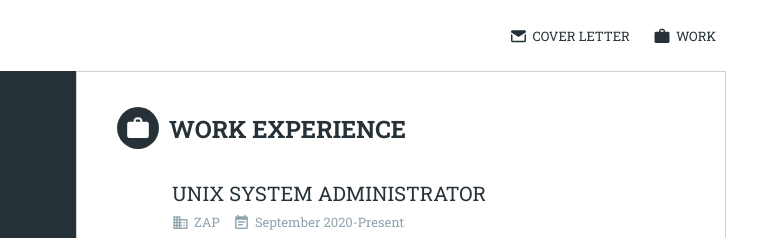
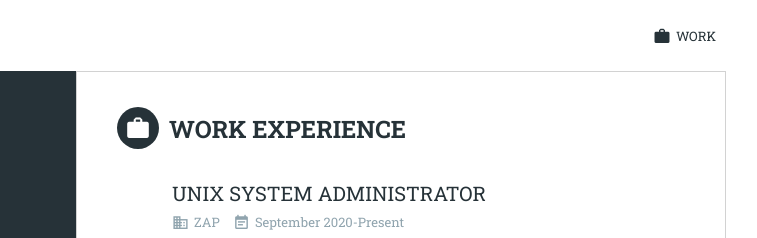
Before and after one commit to fmmsc/resume, a plain HTML site: page homepage.html in a window 1280 px wide. Shown: the top 238 px of the page, 394-1151 px from the left. Drawn offline with Linux system fonts and the light colour scheme; a script that the page names is missing; a web font is replaced by a local one.

Commit message:
Update homepage.html

```diff
--- a/homepage.html
+++ b/homepage.html
@@ -34,7 +34,7 @@
 	<div id="nino-cvWrap">
 		<nav id="mainMenu">
 			<ul>
-				<li><a href="index.html"><i class="mdi mdi-email-variant nino-icon"></i>Cover Letter</a></li>
+				<!-- <li><a href="index.html"><i class="mdi mdi-email-variant nino-icon"></i>Cover Letter</a></li> -->
 				<li><a href="homepage.html"><i class="mdi mdi-briefcase nino-icon"></i>Work</a></li>
 				<a href="https://pt.linkedin.com/in/fredericomateusmartins" target="_blank" title="LinkedIn"><img src="images/ico/li.png" alt="" height="30" width="30" align="left"></a>
 				<a href="https://github.com/fredericomateusmartins" target="_blank" title="GitHub"><img src="images/ico/gh.png" alt="" height="30" width="30" align="left"></a>
```
